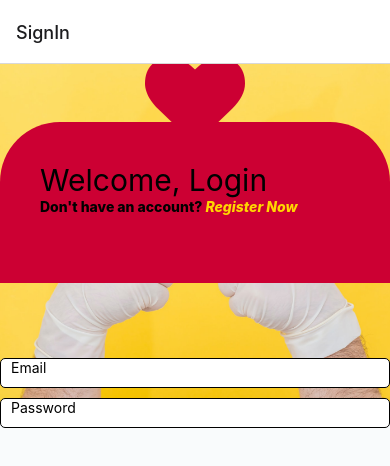
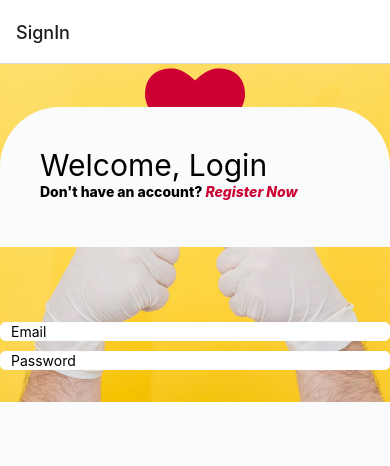
Before and after one commit to Scrubbyjay/cs491, a React Native app: screen /SignIn in a window 390 px wide. Shown: the top 466 px of the page. Built offline with nearby package versions, Linux system fonts and the light colour scheme.

Commit message:
some colour changes

```diff
--- a/src/components/CustomInput/CustomInput.js
+++ b/src/components/CustomInput/CustomInput.js
@@ -19,12 +19,13 @@ const styles = StyleSheet.create({
     container: {
         backgroundColor: 'white',
         width: '100%',
-        borderColor: '#black',
+        flex: 1,
+        borderColor: '#F9FBFC',
         borderWidth: 1,
         borderRadius: 5,
         paddingHorizontal: 10,
         marginVertical: 5,
-        height: 30,
+        height: 45,
     },
     input: {},
 
--- a/src/screens/SignInScreen.js
+++ b/src/screens/SignInScreen.js
@@ -20,7 +20,7 @@ const SignInScreen = ({navigation}) => {
                     }}>
                         <View style={styles.signInView}>
                             <FontAwesome name='heart' style={{color: '#cc0033',fontSize:100}}/>
-                            <Text style={styles.brandViewText}>Rutgers University</Text>
+                            <Text style={styles.brandViewText}></Text>
                         </View>
                     </ImageBackground>
                     {/* Bottom View */}
@@ -31,7 +31,7 @@ const SignInScreen = ({navigation}) => {
                             <Text style={{color:'black', fontWeight:'400', fontSize:30,}}>Welcome, Login</Text>
                             <Text style={{color:'black',fontWeight:'800'}}>Don't have an account?
 
-                            <Text style={{color:'gold',fontStyle:'italic'}}>
+                            <Text style={{color:'#cc0033',fontStyle:'italic'}}>
                                 {' '}
                                 Register Now
                                 </Text>
@@ -79,7 +79,7 @@ const styles=StyleSheet.create({
     },
     bottomView:{
         flex: 1.5,
-        backgroundColor: '#cc0033',
+        backgroundColor: '#F9FBFC',
         bottom:50,
         borderTopStartRadius:60,
         borderTopEndRadius:60,
```
